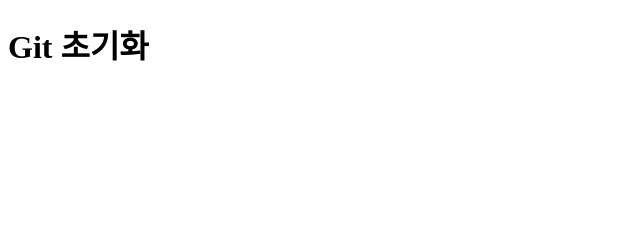
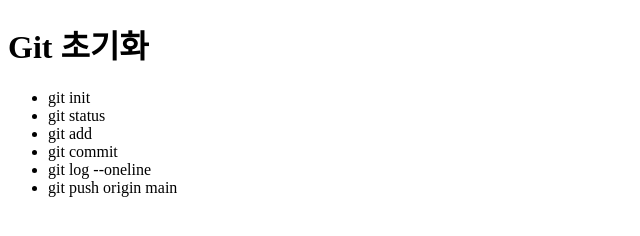
Before and after one commit to moonsuna/git-study, a plain HTML site: page index.html in a window 1280 px wide. Shown: the whole page, without its empty margins (0-640 px from the left). Drawn offline with Linux system fonts and the light colour scheme.

Commit message:
[구조] git 관련 명령어를 목록으로 정리

```diff
--- a/index.html
+++ b/index.html
@@ -8,5 +8,13 @@
 </head>
 <body>
    <h1>Git 초기화</h1>
+   <ul>
+     <li>git init</li>
+     <li>git status</li>
+     <li>git add</li>
+     <li>git commit</li>
+     <li>git log --oneline</li>
+     <li>git push origin main</li>
+   </ul>
 </body>
 </html>
```
